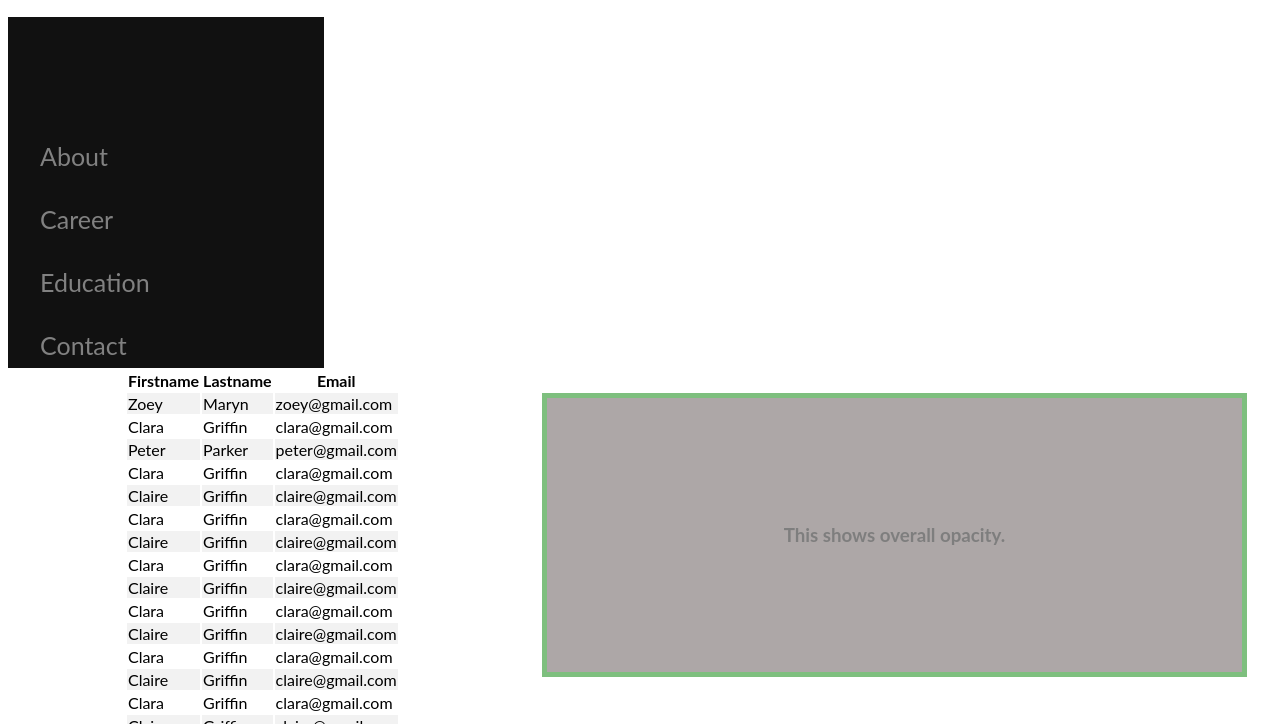
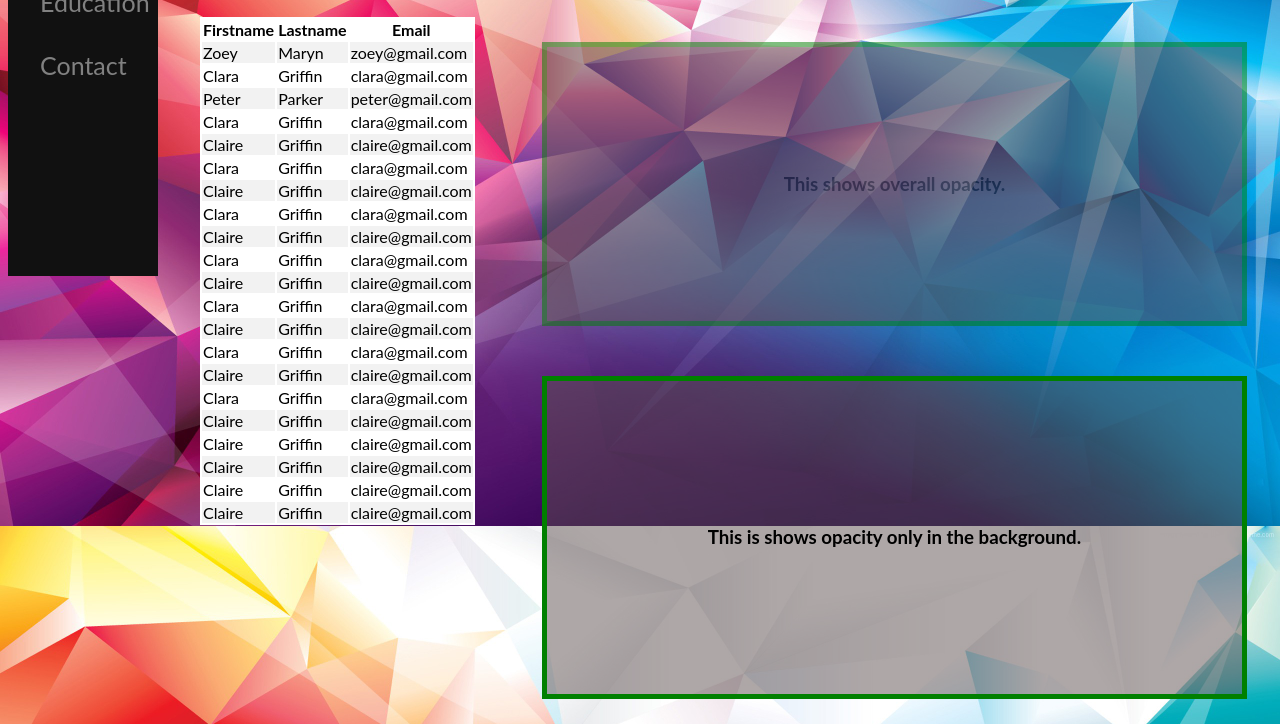
Before and after one commit to posh6i/Task, a plain HTML site: page first.html in a window 1280 px wide. Shown: the part 274-998 px from the top of the page. Drawn offline with Linux system fonts and the light colour scheme.

Commit message:
Add files via upload

```diff
--- a/first.html
+++ b/first.html
@@ -4,23 +4,20 @@
 <style>
 body {
     font-family: "Lato", sans-serif;
-    background-image: url('461136230-background-websites1.jpg');
-    background-repeat: no-repeat;
-    background-attachment: fixed;
+    background-image: url('back.jpg');
+	background-attachment: fixed;
+	background-size: contain;
 
 
 }
 
 .sidenavs {
     height: 55%;  /* For the sidebar */
-    width: 25%;
-    position: relative;
+   	position: fixed;
     background-color: #111;
     transition: 0.5s;
-    padding-top: 99px;
-    position: -webkit-sticky;  // required for Safari
-    position: sticky;
-    top: 0; // required as well.
+    padding-top: 90px;
+	top: 20px;// required as well.
 }
 
 .sidenav {
@@ -47,7 +44,7 @@ td {
     overflow-x: scroll;
 }
 tr:nth-child(even){background-color: #f2f2f2}
-tr:hover{background-color:#f5f5f5}
+tr:hover{background-color:grey}
 
 
 @media screen and (max-height: 450px) {
@@ -84,9 +81,16 @@ tr:hover{background-color:#f5f5f5}
 h3{
     text-align: center;
 }
+.table_space{
+	position: absolute;
+	left: 200px;
+	background: white;
+	display: flex;
+}
 </style>
 </head>
 <body>
+
 <h1 align="center">The heading below this is hidden.</h1>
 <h2 class="hidden" align="center"> This is hidden,</h2>
 <h2 align="center"> The line is still consuming space.</h2>
@@ -95,19 +99,21 @@ h3{
 <h2 align="center">Not consuming any space, but still hidden.</h2>
 
 
-<div>
-<div class="sticky container">
+
 <div class="sidenavs">
     <a class="sidenav" href="#">About</a>
   <a class="sidenav" href="#">Career</a>
   <a class="sidenav" href="#">Education</a>
   <a class="sidenav" href="#">Contact</a>
   </div>
-  </div>
+
+
 <h3 class="boxed1"> This shows overall opacity.</h3>
 <div class="boxed2">
 <h3> This is shows opacity only in the background.</h3>
 </div>
+
+<div class="table_space">
 <table align="center">
   <tr>
     <th>Firstname</th>
```
Also changed, not shown: back.jpg (added).
